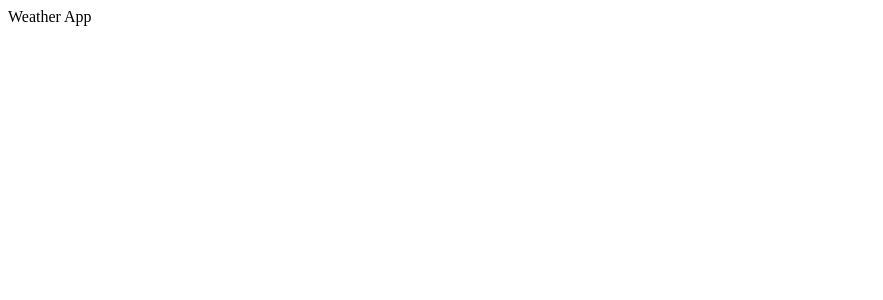
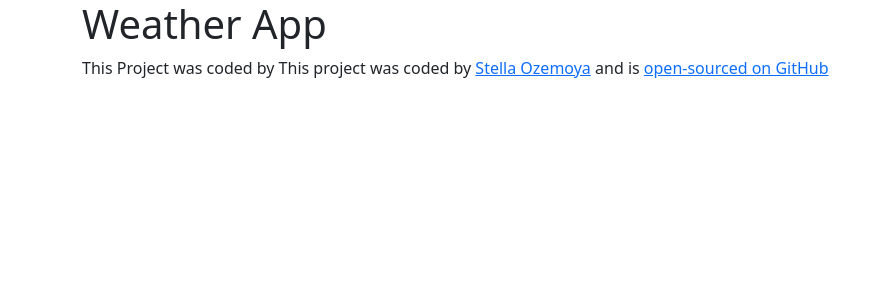
Before and after one commit to stella-ozemoya/react-weather-app, a React (Create React App) app: page / in a window 1280 px wide. Shown: the top 300 px of the page, without its empty margins (0-883 px from the left). Built offline with nearby package versions, Linux system fonts and the light colour scheme; the HTML template or start-up script is replaced by a standard one.

Commit message:
added bootstrap

```diff
--- a/src/App.js
+++ b/src/App.js
@@ -2,6 +2,25 @@
 
 export default function App() {
   return (
-    <div className="App">Weather App</div>
+    <div className="App">
+      <div className="container" >
+      <h1>Weather App</h1>
+      <footer>
+        This Project was coded by {""}
+        This project was coded by {" "}
+      <a href="https://weather-forecast-47ew.vercel.app/" target="_blank">
+      Stella Ozemoya
+      </a> {" "}
+      and is {" "}
+
+      <a
+      href="https://github.com/stella-ozemoya/my-react-app"
+      target="_blank">
+
+        open-sourced on GitHub
+        </a>
+      </footer>
+      </div>
+      </div>
   );
 }
--- a/src/index.js
+++ b/src/index.js
@@ -1,6 +1,7 @@
 import React from 'react';
 import ReactDOM from 'react-dom/client';
 import './index.css';
+import 'bootstrap/dist/css/bootstrap.css';
 import App from './App';
 import reportWebVitals from './reportWebVitals';
 
```
